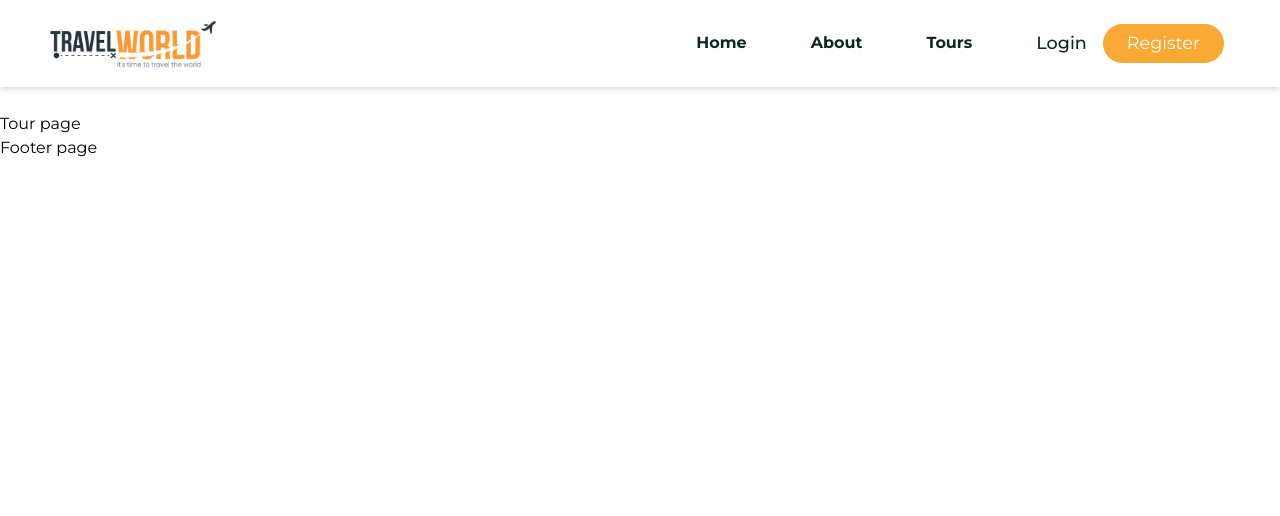
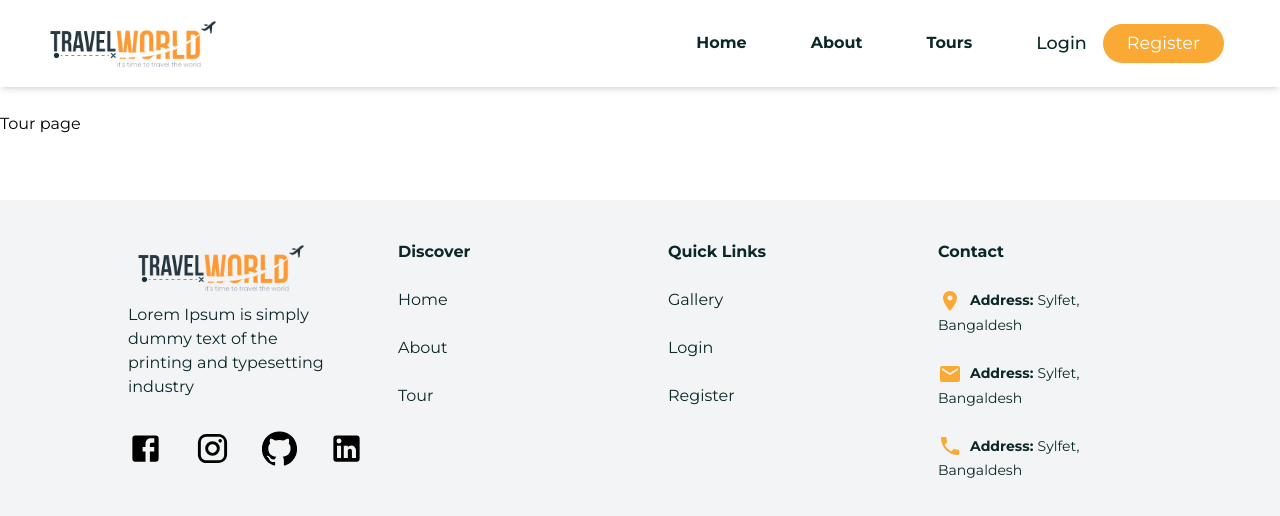
Before and after one commit to boualem06/Tours-Travel, a React (Create React App) app: page /tours in a window 1280 px wide. Shown: the top 516 px of the page. Built offline with nearby package versions, Linux system fonts and the light colour scheme; a web font is replaced by a local one.

Commit message:
adding the footer

```diff
--- a/src/components/Layout.js
+++ b/src/components/Layout.js
@@ -7,6 +7,7 @@ const Layout=()=>{
         <Header></Header>
         <div className="mt-28"></div>
         <Routers></Routers>
+        <div className="mb-16"></div>
         <Footer></Footer>
          </>
     )
--- a/src/components/footer.js
+++ b/src/components/footer.js
@@ -1,6 +1,48 @@
-const Footer=()=>{
-    return(
-        <div>Footer page </div>
+import logo from '../assets/images/logo.png'
+import Facebook from '@material-ui/icons/Facebook';
+import Instagram from '@material-ui/icons/Instagram';
+import GitHub from '@material-ui/icons/GitHub';
+import LinkedIn from '@material-ui/icons/LinkedIn';
+import LocationOn from '@material-ui/icons/LocationOn';
+import Email from '@material-ui/icons/Email';
+import Phone from '@material-ui/icons/Phone';
+// Facebook  Instagram  GitHub LinkedIn Email Phone
+const Footer = () => {
+    return (
+        <div className="grid grid-cols-2 md:grid-cols-2 lg:grid-cols-4 gap-14 lg:px-32 md:px-20 px-10  py-10 bg-gray-100">
+            <div>
+                <img style={{ maxHeight: "55px" }} src={logo} alt=""></img>
+                <h1 className='mt-2'>Lorem Ipsum is simply dummy text of the printing and typesetting industry</h1>
+                <div className='flex  items-center mt-8'>
+                    <Facebook fontSize='large'></Facebook>
+                    <Instagram className='md:ml-8' fontSize='large'></Instagram>
+                    <GitHub className='md:ml-8 ml-2' fontSize='large'></GitHub>
+                    <LinkedIn className='md:ml-8 ml-2' fontSize='large'></LinkedIn>
+                </div>
+            </div>
+
+            <div>
+                <h1 className='font-bold'>Discover</h1>
+                <h2 className='mt-6'>Home</h2>
+                <h2 className='mt-6'>About</h2>
+                <h2 className='mt-6'>Tour</h2>
+            </div>
+
+            <div>
+                <h1 className='font-bold'>Quick Links</h1>
+                <h2 className='mt-6'>Gallery</h2>
+                <h2 className='mt-6'>Login</h2>
+                <h2 className='mt-6'>Register</h2>
+            </div>
+
+            <div>
+                <h1 className='font-bold'>Contact</h1>
+                <h2 className='mt-6'><span className='text-[#faa935] mr-2'><LocationOn/></span><span className='font-bold text-sm'>Address:</span> <span className='text-sm'>Sylfet, Bangaldesh</span></h2>
+                <h2 className='mt-6'><span className='text-[#faa935] mr-2'><Email/></span><span className='font-bold text-sm'>Address:</span> <span className='text-sm'>Sylfet, Bangaldesh</span></h2>
+                <h2 className='mt-6'><span className='text-[#faa935] mr-2'><Phone/></span><span className='font-bold text-sm'>Address:</span> <span className='text-sm'>Sylfet, Bangaldesh</span></h2>
+            </div>
+
+        </div>
     )
 }
 
--- a/src/pages/TourDetail.js
+++ b/src/pages/TourDetail.js
@@ -9,7 +9,7 @@ const TourDetail = () => {
     return (
         <div className="lg:px-52 md:px-20 px-4">
             <div className="flex-rows sm:flex w-full ">
-                <img src={tour} alt="tour" style={{ height: '36rem' }} className="md:w-2/3 lg:w-3/4 rounded-xl"></img>
+                <img src={tour} alt="tour" style={{ height: '36rem' }} className="md:w-2/3 lg:w-3/4 rounded-lg"></img>
 
 
 
```
Also changed, not shown: src/assets/images/logo.png.
